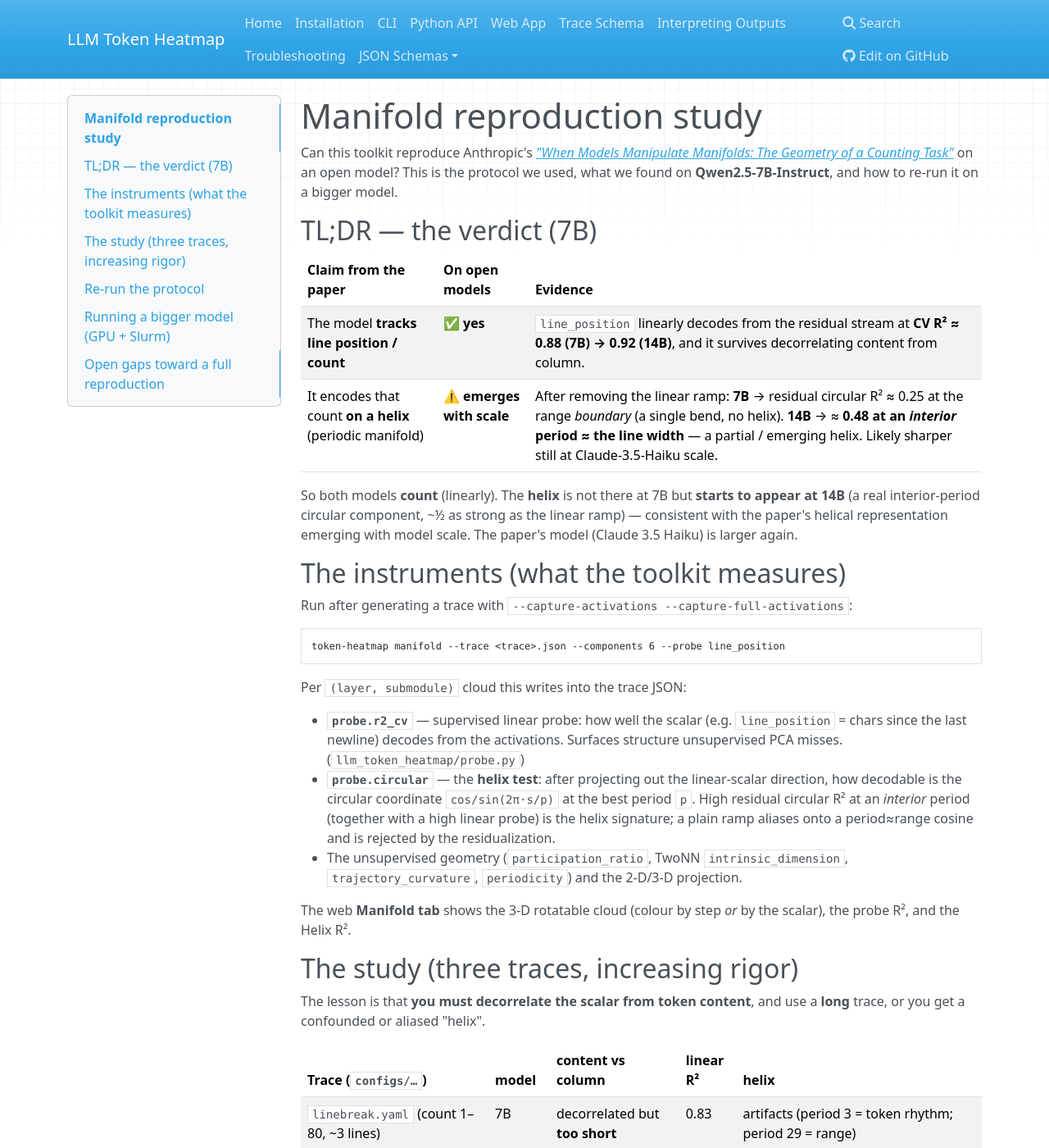
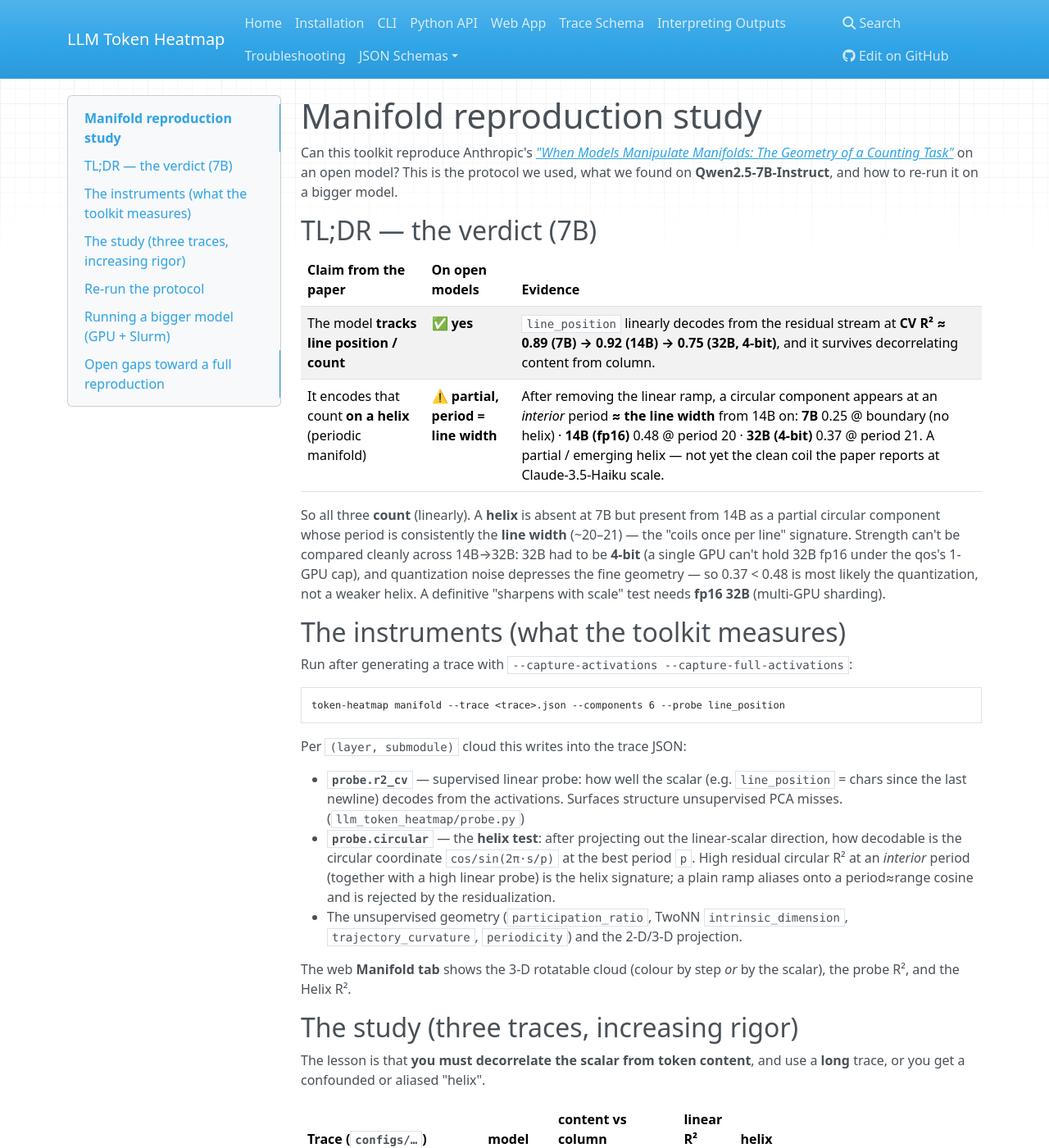
Before and after one commit to zangjiucheng/Token-Heatmap, an MkDocs documentation site: the page built from docs/manifold-reproduction.md, in a window 1280 px wide and 1400 px high. Shown: the whole window at 82% size. Built offline with MkDocs 1.6.1, drawn with Linux system fonts in a browser that asks for light colours; nearby versions of some CDN libraries; some of the changed text lies outside the part shown.

Commit message:
docs: 32B result (partial helix, quantization caveat) + outlier lesson
32B (4-bit) on l40s: line_position linear R²=0.75; residual circular 0.37 at
interior period 21 (= line width) — a partial helix, same period signature as
14B but quantization-depressed (qos caps at 1 GPU, so 32B fp16 won't fit). The
raw report first showed a false 0.63 from a 244-char run-on line; --scalar-max
50 excludes it -> 0.37. Records the three-model picture and the fp16-32B gap.

Co-Authored-By: Claude Opus 4.8 <noreply@anthropic.com>

````diff
--- a/docs/manifold-reproduction.md
+++ b/docs/manifold-reproduction.md
@@ -9,13 +9,16 @@ on an open model? This is the protocol we used, what we found on
 
 | Claim from the paper | On open models | Evidence |
 | --- | --- | --- |
-| The model **tracks line position / count** | ✅ **yes** | `line_position` linearly decodes from the residual stream at **CV R² ≈ 0.88 (7B) → 0.92 (14B)**, and it survives decorrelating content from column. |
-| It encodes that count **on a helix** (periodic manifold) | ⚠️ **emerges with scale** | After removing the linear ramp: **7B** → residual circular R² ≈ 0.25 at the range *boundary* (a single bend, no helix). **14B** → ≈ **0.48 at an *interior* period ≈ the line width** — a partial / emerging helix. Likely sharper still at Claude‑3.5‑Haiku scale. |
+| The model **tracks line position / count** | ✅ **yes** | `line_position` linearly decodes from the residual stream at **CV R² ≈ 0.89 (7B) → 0.92 (14B) → 0.75 (32B, 4-bit)**, and it survives decorrelating content from column. |
+| It encodes that count **on a helix** (periodic manifold) | ⚠️ **partial, period = line width** | After removing the linear ramp, a circular component appears at an *interior* period **≈ the line width** from 14B on: **7B** 0.25 @ boundary (no helix) · **14B (fp16)** 0.48 @ period 20 · **32B (4-bit)** 0.37 @ period 21. A partial / emerging helix — not yet the clean coil the paper reports at Claude‑3.5‑Haiku scale. |
 
-So both models **count** (linearly). The **helix** is not there at 7B but
-**starts to appear at 14B** (a real interior-period circular component, ~½ as
-strong as the linear ramp) — consistent with the paper's helical representation
-emerging with model scale. The paper's model (Claude 3.5 Haiku) is larger again.
+So all three **count** (linearly). A **helix** is absent at 7B but present from
+14B as a partial circular component whose period is consistently the **line
+width** (~20–21) — the "coils once per line" signature. Strength can't be
+compared cleanly across 14B→32B: 32B had to be **4-bit** (a single GPU can't hold
+32B fp16 under the qos's 1-GPU cap), and quantization noise depresses the fine
+geometry — so 0.37 < 0.48 is most likely the quantization, not a weaker helix.
+A definitive "sharpens with scale" test needs **fp16 32B** (multi-GPU sharding).
 
 ## The instruments (what the toolkit measures)
 
@@ -51,13 +54,17 @@ use a **long** trace, or you get a confounded or aliased "helix".
 | `linebreak.yaml` (count 1–80, ~3 lines) | 7B | decorrelated but **too short** | 0.83 | artifacts (period 3 = token rhythm; period 29 = range) |
 | `count-clean.yaml` (`0123456789` ×13) | 7B | **confounded** (column ≡ digit) | 0.99 | period‑8, residual R² 0.85–0.99 — but this is the **digit‑token manifold**, not counting |
 | `wrap-text.yaml` (hard‑wrapped prose, ~40 lines) | 7B | **decorrelated + long** | 0.88 | residual R² ≈ 0.25 at period≈range → **no counting helix** |
-| `wrap-text.yaml` | **14B** (GPU) | **decorrelated + long** | **0.92** | residual R² ≈ **0.48 at interior period ≈ line width** → **partial / emerging helix** |
+| `wrap-text.yaml` | **14B** (fp16 GPU) | **decorrelated + long** | **0.92** | residual R² ≈ **0.48 at interior period 20 ≈ line width** → **partial / emerging helix** |
+| `wrap-text.yaml` | **32B** (4-bit GPU) | **decorrelated + long** | 0.75 | residual R² ≈ **0.37 at interior period 21 ≈ line width** → partial helix (quantization-depressed) |
 
-Two lessons: (1) once content is decorrelated (`wrap-text`), the gorgeous period‑8
-helix from the repeating‑digit trace **vanishes** — confirming it was the digit
-manifold; (2) scaling 7B → 14B moves the residual circular signal from
-*0.25 at the range boundary* (a bend) to *0.48 at an interior period matching the
-line width* (an emerging coil) — the helix sharpening with scale.
+Three lessons: (1) once content is decorrelated (`wrap-text`), the gorgeous
+period‑8 helix from the repeating‑digit trace **vanishes** — confirming it was
+the digit manifold; (2) from 14B on, the circular signal sits at an interior
+period = the **line width** (~20–21) — the "coils once per line" signature;
+(3) **mind run-on outliers**: the 32B once failed to wrap (a 244-char line),
+which inflated the raw helix R² to a false 0.63 — excluding it with
+`--scalar-max` gave the real 0.37. `helix-report.py` now warns when such an
+outlier is present.
 
 ## Re‑run the protocol
 
@@ -69,6 +76,9 @@ CONFIG=configs/wrap-text.yaml OUT=outputs/wrap-text CAPTURE=activations \
 
 # 2. read the per-layer linear + residual-circular table + verdict
 python3 scripts/helix-report.py outputs/wrap-text/adaptive_token_trace.json
+#    if it warns about a run-on outlier, re-probe excluding it (CPU, no GPU):
+#    token-heatmap manifold --trace outputs/wrap-text/adaptive_token_trace.json \
+#      --components 6 --probe line_position --scalar-max 50
 
 # 3. (optional) look at it: ./scripts/hpc-serve.sh outputs/wrap-text  → Manifold tab
 ```
@@ -163,6 +173,8 @@ node has internet; compute nodes load from cache).
 - **Attention‑circuit analysis** — which heads "twist" the count manifold to
   estimate distance‑to‑boundary. Raw material (per‑head Q/K/V + weights) is
   captured; the analysis isn't built.
-- **Bigger model** — ✅ done at 14B: the residual circular R² rose to ~0.48 at an
-  interior period ≈ the line width (a partial / emerging helix). Next: 32B+
-  (sharded across l40s or 4‑bit) to see whether it sharpens into a clean helix.
+- **Bigger model** — ✅ done at 14B (fp16, 0.48) and 32B (4-bit, 0.37) — a partial
+  helix at the line-width period in both. The remaining gap is a **clean fp16 32B+**
+  (the 4-bit was forced by the qos's 1-GPU cap; quantization likely masks
+  sharpening): shard fp16 across multiple l40s with `device_map="auto"`, which
+  needs both a multi-GPU qos and a runner that auto-detects >1 GPU.
````
